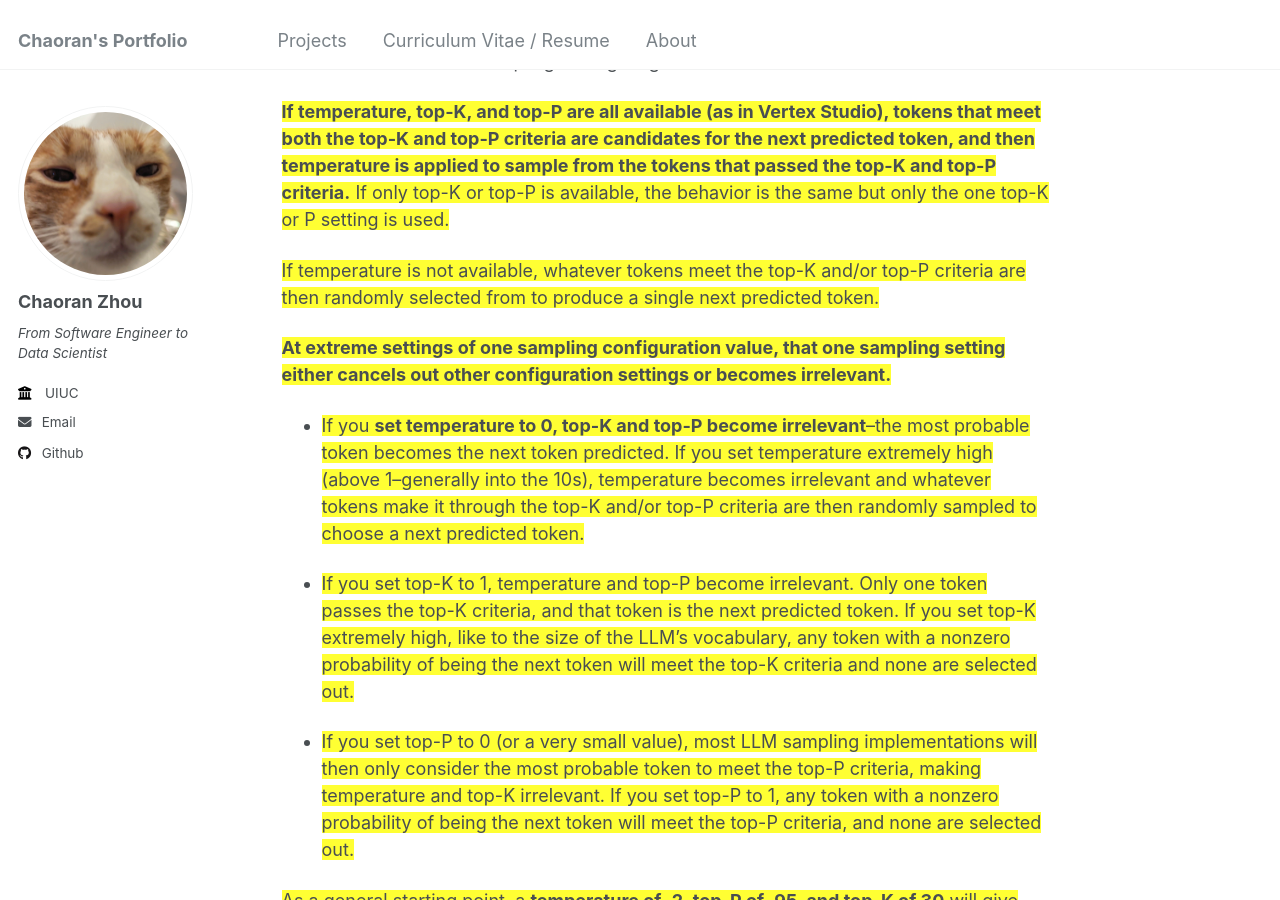
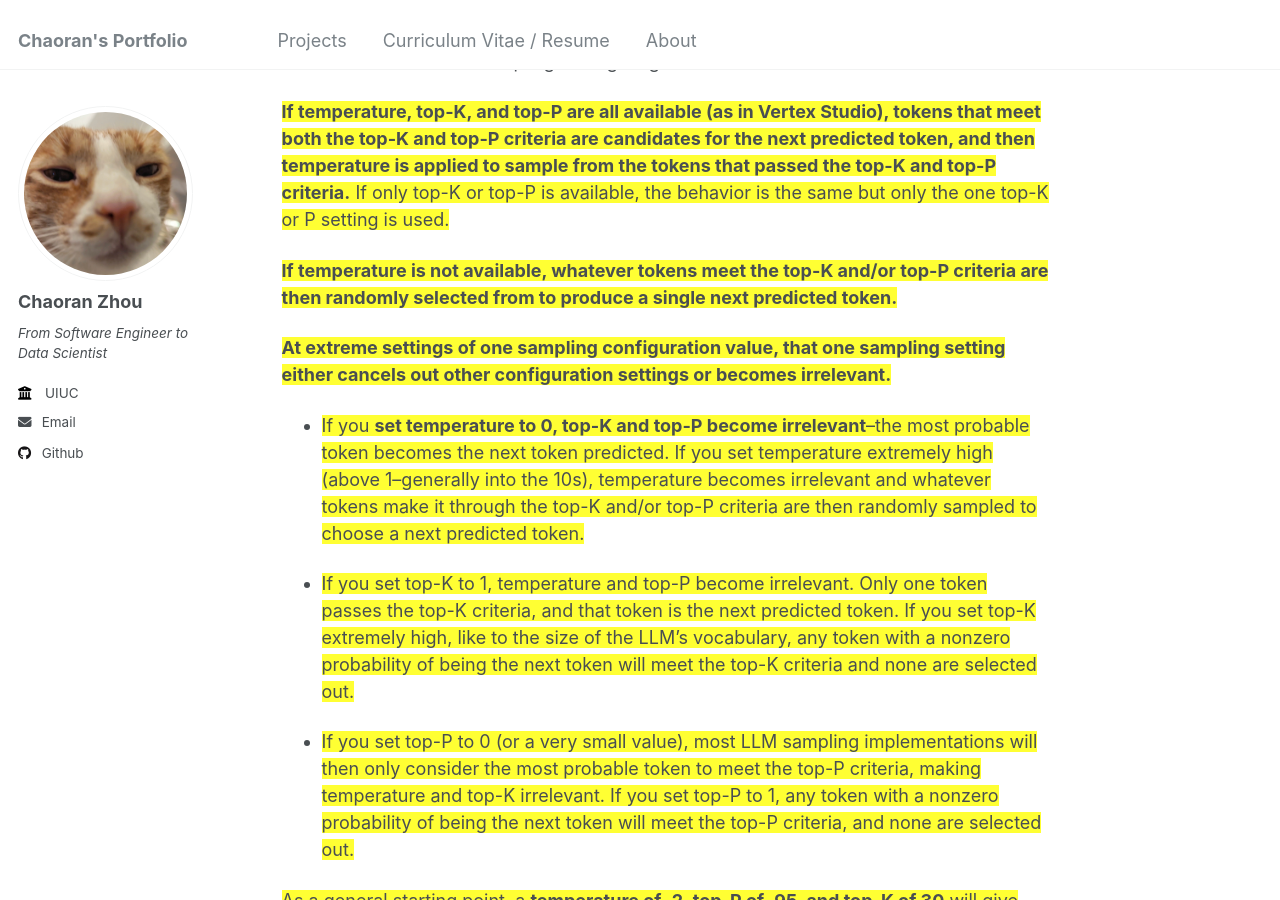
Before and after one commit to ranranrunforit/ranranrunforit.github.io, a Jekyll site: the page built from _projects/project-16.md, in a window 1280 px wide and 900 px high, scrolled down 2819 px. Built offline with Jekyll 4.4.1, drawn with Linux system fonts in a browser that asks for light colours.

Commit message:
Update project-16.md

```diff
--- a/_projects/project-16.md
+++ b/_projects/project-16.md
@@ -115,8 +115,8 @@ temperature is applied to sample from the tokens that passed the top-K and top-P
 only top-K or top-P is available, the behavior is the same but only the one top-K or P setting
 is used.</span>
 
-<span style="background-color: #FFFF33;">If temperature is not available, whatever tokens meet the top-K and/or top-P criteria are then
-randomly selected from to produce a single next predicted token.</span>
+<span style="background-color: #FFFF33;">**If temperature is not available, whatever tokens meet the top-K and/or top-P criteria are then
+randomly selected from to produce a single next predicted token.**</span>
 
 <span style="background-color: #FFFF33;">**At extreme settings of one sampling configuration value, that one sampling setting either
 cancels out other configuration settings or becomes irrelevant.**</span>
```
